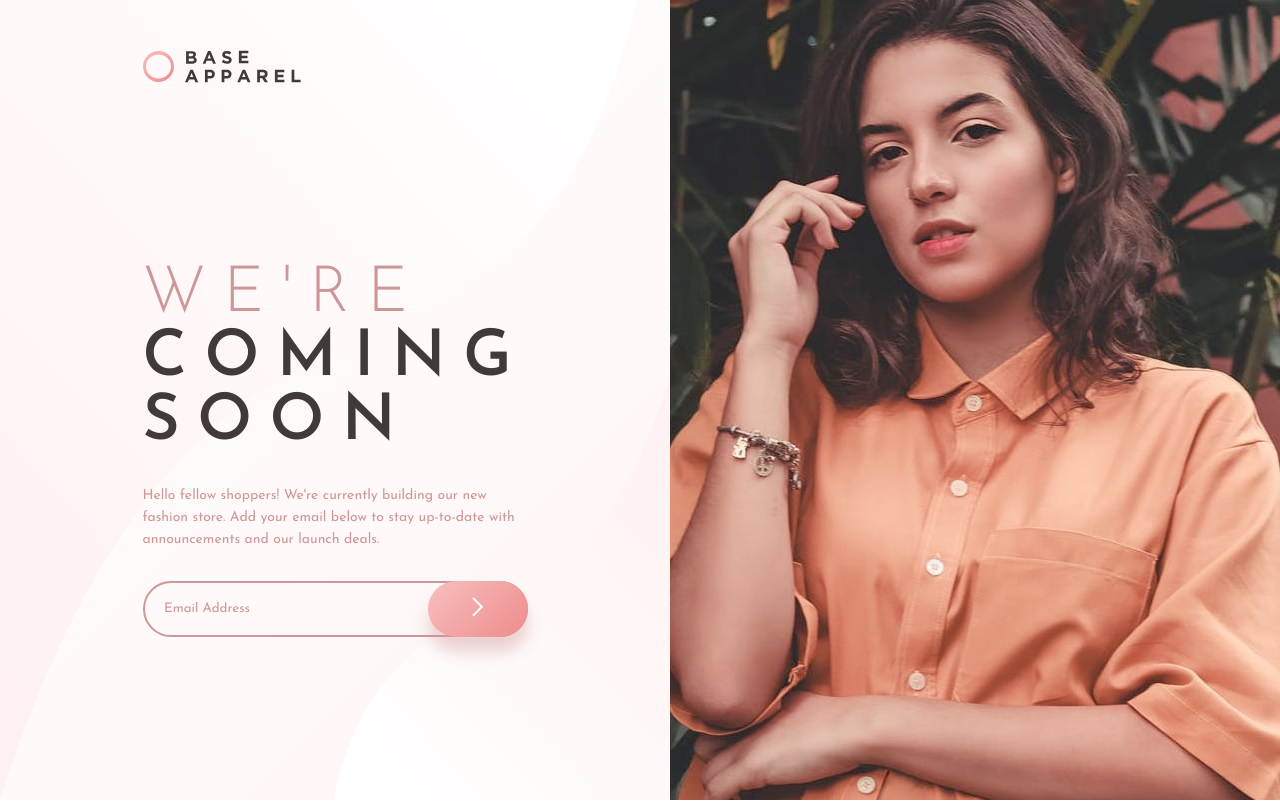
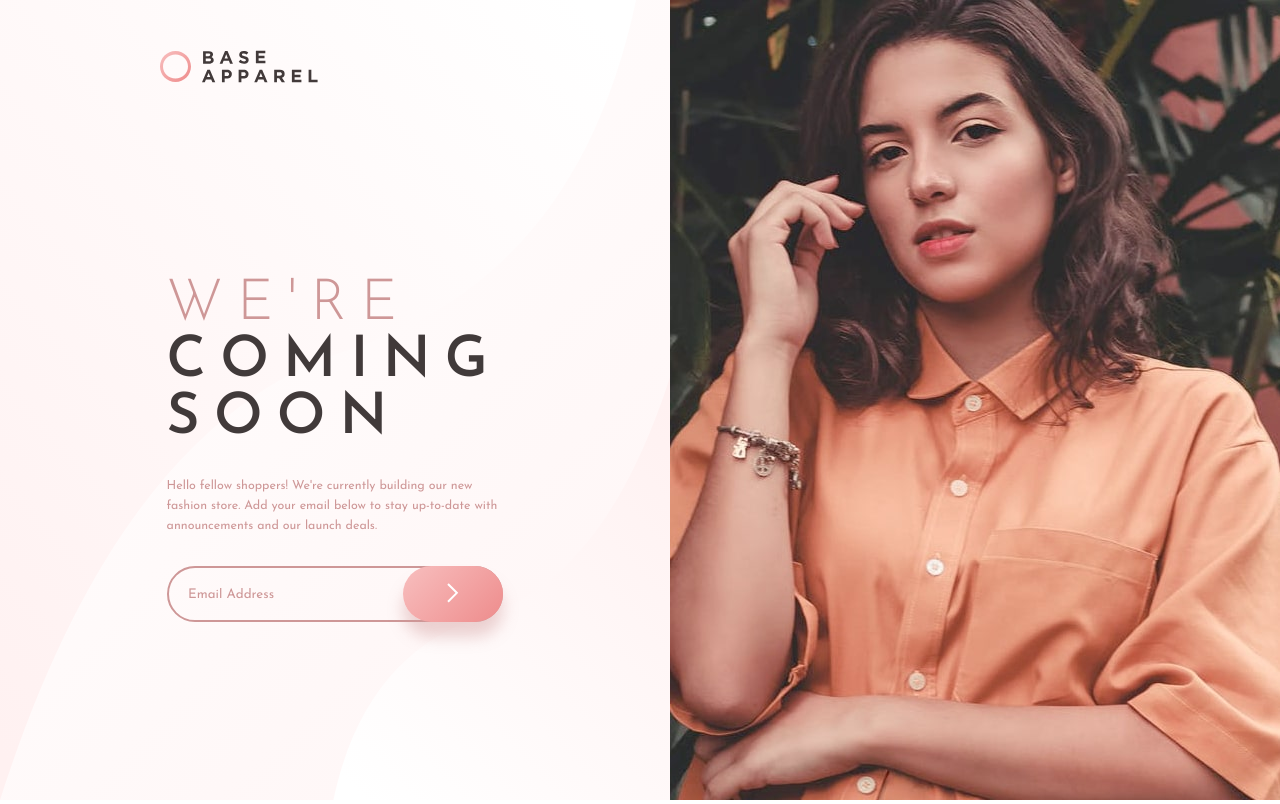
Before and after one commit to tloyan/frontendmentor, a Next.js app: page /frontendmentor/challenge/base-apparel-coming-soon-page in a window 1280 px wide. Built offline with nearby package versions, Linux system fonts and the light colour scheme; a web font is replaced by a local one.

Commit message:
base apparel comming soon page: add minimum spacing usind padding with margin auto and use dynamic font size for desktop

```diff
--- a/components/frontendmentor/challenge/BaseApparelComingSoonPageComponent/style.module.css
+++ b/components/frontendmentor/challenge/BaseApparelComingSoonPageComponent/style.module.css
@@ -53,6 +53,8 @@
   margin-top: auto;
   margin-bottom: auto;
 
+  padding-top: 3rem;
+  padding-bottom: 3rem;
   padding-left: 3rem;
   padding-right: 3rem;
 
@@ -173,7 +175,7 @@
   }
 
   .main_content_header {
-    width: 44.5rem;
+    width: max(32rem, 32vw);
     padding-left: 3rem;
     padding-top: 5rem;
   }
@@ -184,14 +186,20 @@
 
   .main_content_content {
     max-width: 44.5rem;
+    max-width: max(31rem, 31vw);
     text-align: start;
 
     align-items: flex-start;
   }
 
   .content_title {
-    font-size: 6.4rem;
-    letter-spacing: 1.75rem;
+    font-size: max(4rem, 4.44vw);
+    letter-spacing: max(1rem, 1.11vw);
+  }
+
+  .content_description {
+    font-size: max(1rem, 0.972vw);
+    line-height: max(1.5rem, 1.527vw);
   }
 
   .image_mobile_wrapper {
```
